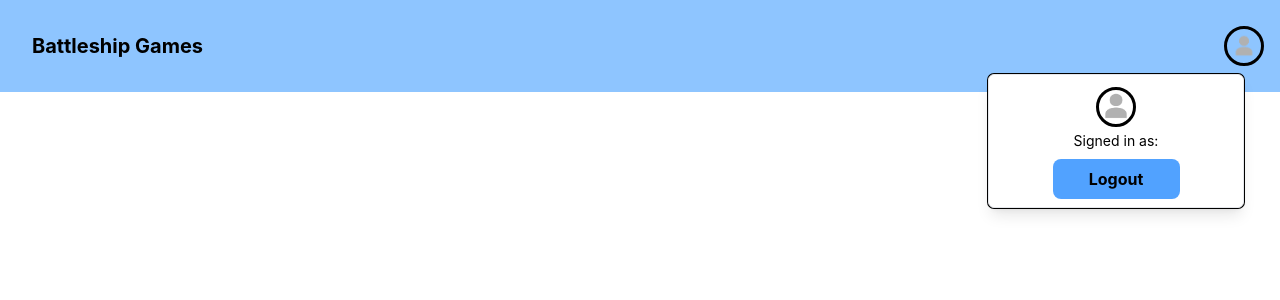
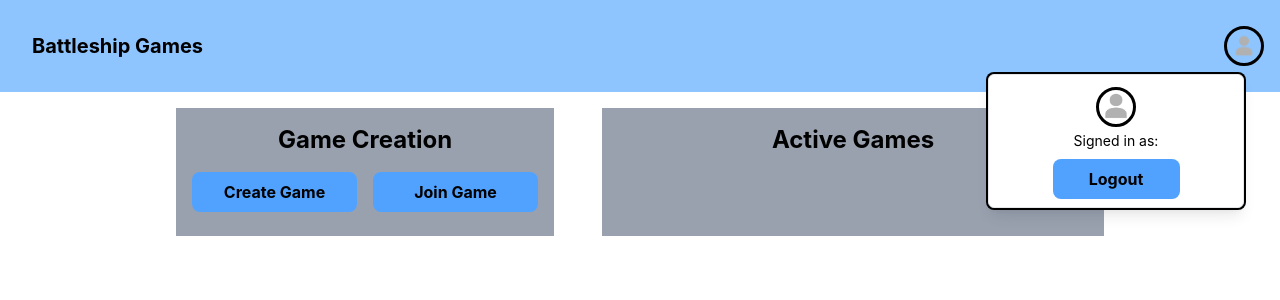
Before and after one commit to ampardo18/Lobby-System, a React (Vite) app in the folder client-lobby_system/: page /lobby in a window 1280 px wide. Both pictures are taken after a click on the button 1244 px from the left and 46 px from the top of the page. Shown: the top 300 px of the page. Built offline with nearby package versions, Linux system fonts and the light colour scheme; no server answers.

Commit message:
added dedicated boxes for active games and creating games

```diff
--- a/client-lobby_system/src/components/BattleshipLobby.tsx
+++ b/client-lobby_system/src/components/BattleshipLobby.tsx
@@ -47,14 +47,13 @@ function Battleship(){
 
     return(
         <div>
-
             <header className="bg-blue-300">
                 <div className="flex items-center justify-between p-4">
                     <h1 className="app-title">Battleship Games</h1>
                     <div className="relative" ref={dropdownref}>
                         <button className="profile-button" onClick={() => setIsOpen(!isOpen)}><img src={profileIcon}/></button>
                         {isOpen && (
-                            <div className="absolute right-5 mt-2 w-64 bg-white border border-gray-200 divide-y divide-gray-100 rounded-md shadow-lg ring-1 ring-black ring-opacity-5 focus:outline-none">
+                            <div className="user-menu">
                                 <div className="flex flex-col items-center space-y-1">
                                     <p className="text-sm font-semibold text-gray-900 mt-2">{user?.email}</p>
                                     <img src={profileIcon} className="w-10 h-10 border-3 rounded-full"/>
@@ -68,7 +67,18 @@ function Battleship(){
                     </div>
                 </div>
             </header>
-
+            <div className="flex justify-between gap-12 p-4 w-3/4 mx-auto">
+                <div className="bg-gray-400 w-1/2 h-32 text-center p-4">
+                    <h1 className="text-2xl font-bold mb-4">Game Creation</h1>
+                    <div className="flex gap-4">
+                        <button className="main-buttons" onClick={() => navigate('/game')}>Create Game</button>
+                        <button className="main-buttons">Join Game</button>
+                    </div>
+                </div>
+                <div className="bg-gray-400 w-2/3 h-32 text-center p-4">
+                    <h1 className="text-2xl font-bold">Active Games</h1>
+                </div>
+            </div>
         </div>
 
     )
--- a/client-lobby_system/src/components/Game.tsx
+++ b/client-lobby_system/src/components/Game.tsx
@@ -1,8 +1,12 @@
-
+import { useNavigate } from "react-router-dom"
 
 function Game(){
+    const navigate = useNavigate()
     return(
-        <h1>game</h1>
+        <div>
+            <h1>game</h1>
+            <button className="border-4 cursor-pointer" onClick={()=> navigate('/lobby')}>back</button>
+        </div>
     )
 }
 
--- a/client-lobby_system/src/styles/global.css
+++ b/client-lobby_system/src/styles/global.css
@@ -11,3 +11,7 @@
 .profile-button{
     @apply w-10 h-10 cursor-pointer border-3 border-black rounded-full p-1 transform transition-transform duration-200 hover:scale-105
 }
+
+.user-menu{
+    @apply absolute right-5 mt-2 w-64 bg-white border border-gray-200 divide-y divide-gray-100 rounded-md shadow-lg ring-2 ring-black focus:outline-none
+}
```
